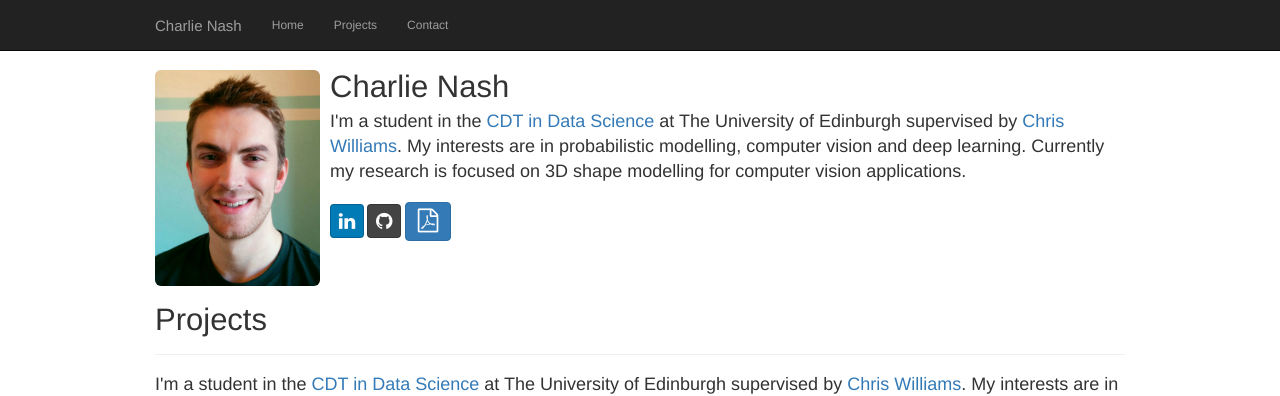
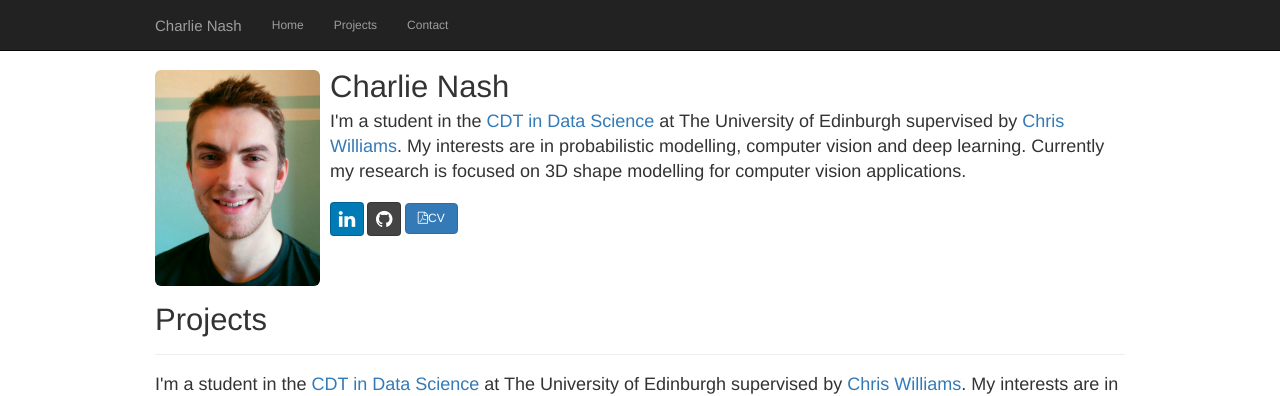
Before and after one commit to charlienash/charlienash.github.io, a Jekyll site: the page index.html, which Jekyll copies as it is, in a window 1280 px wide. Shown: the top 396 px of the page. Built offline with Jekyll 4.4.1, drawn with Linux system fonts in a browser that asks for light colours; nearby versions of some CDN libraries; library files that are not in the unit come from our copies.

Commit message:
Update index.html

```diff
--- a/index.html
+++ b/index.html
@@ -99,7 +99,7 @@
 					 	<span class="fa fa-github fa-2x"></span>
 				            </a>
 				            <a class="btn btn-primary btn-default">
- 				                <i class="fa fa-file-pdf-o fa-2x"></i>
+ 				                <i class="fa fa-file-pdf-o"></i>CV
 				            </a>
 					  </div>
 					</div>
```
